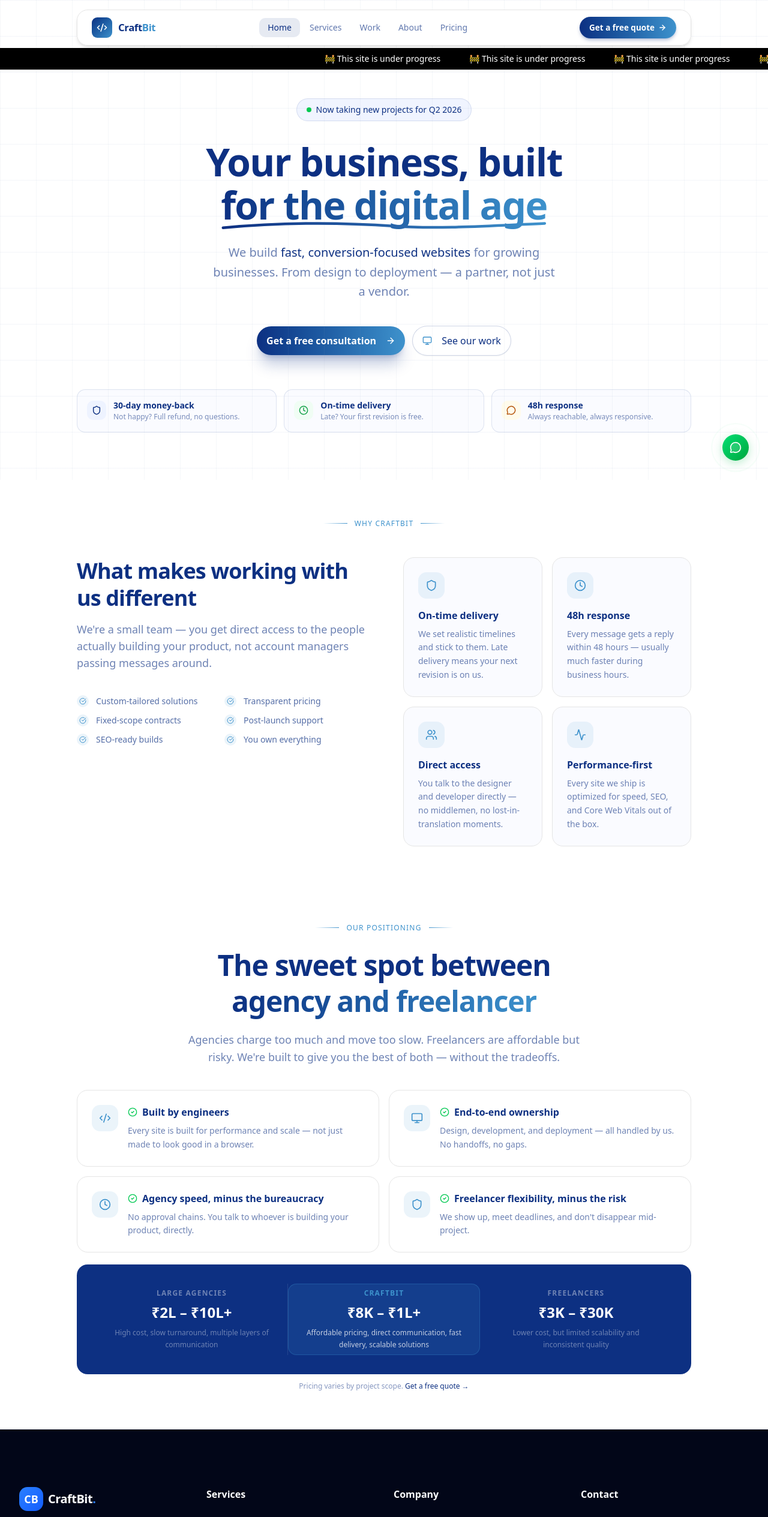
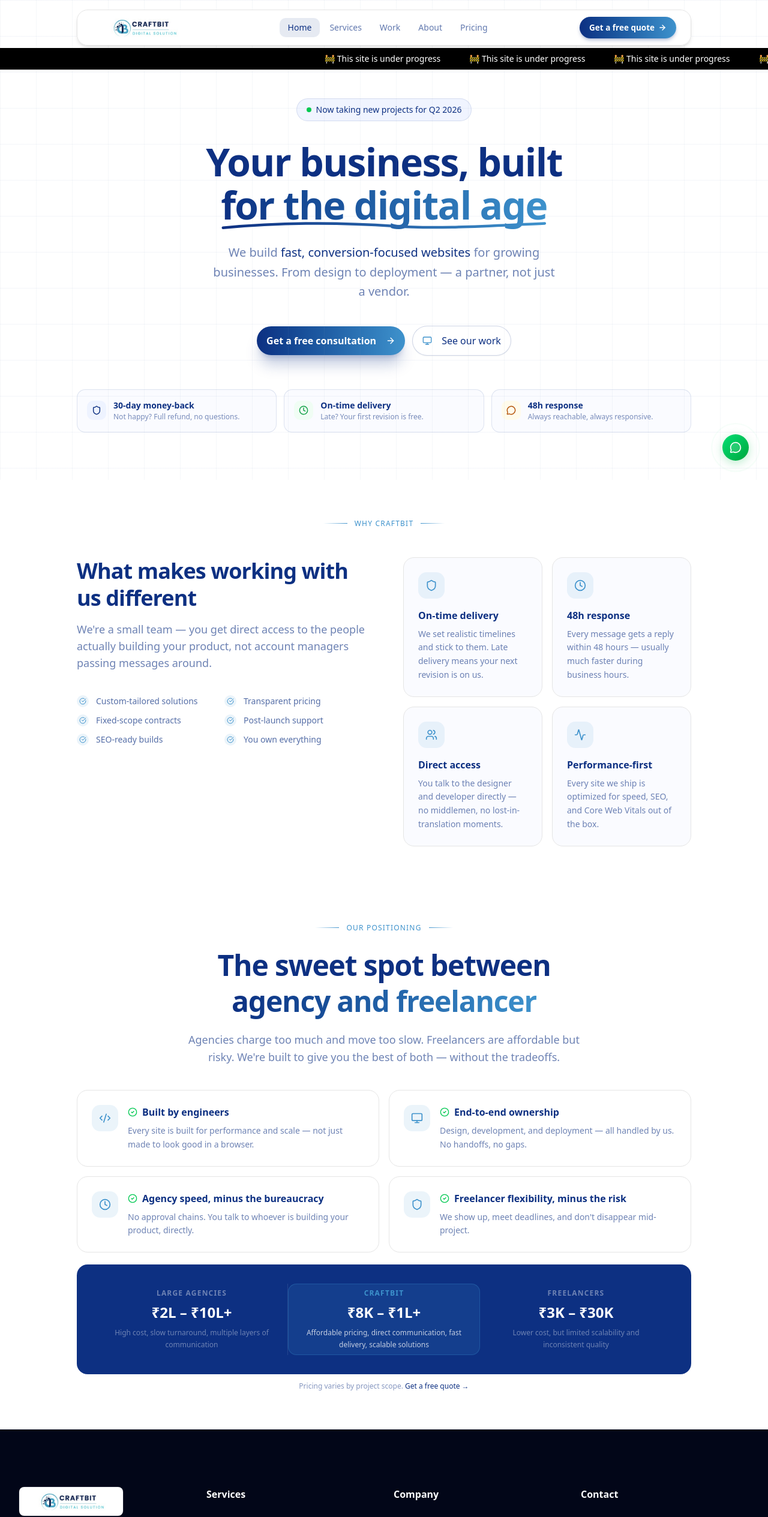
Before and after one commit to Craftbit-Solution/Craftbit, a Next.js app: page / in a window 1280 px wide. Shown: the top 2529 px of the page at 60% size. Built offline with nearby package versions, Linux system fonts and the light colour scheme.

Commit message:
add logo image to navbar and footer

```diff
--- a/components/shared/footer.tsx
+++ b/components/shared/footer.tsx
@@ -20,13 +20,14 @@ export default function Footer() {
       <div className="mx-auto max-w-7xl px-6 lg:px-8">
         <div className="grid grid-cols-1 gap-12 py-16 md:grid-cols-2 lg:grid-cols-4 lg:gap-8 lg:py-24">
           <div className="lg:col-span-1">
-            <div className="mb-6 flex items-center gap-2">
-              <div className="flex h-10 w-10 items-center justify-center rounded-xl bg-linear-to-br from-blue-500 to-blue-600">
-                <span className="text-lg font-bold text-white">CB</span>
+            <div className="mb-6">
+              <div className="inline-flex items-center rounded-lg bg-white/5 ring-1 ring-white/10 backdrop-blur-sm">
+                <img
+                  src="./images/craftbit-logo.png"
+                  alt="CraftBit"
+                  className="h-12 w-auto rounded-md object-contain"
+                />
               </div>
-              <span className="text-xl font-semibold tracking-tight">
-                CraftBit<span className="text-blue-500">.</span>
-              </span>
             </div>
             <p className="mb-6 text-sm leading-relaxed text-slate-400">
               A dedicated team of developers delivering premium web solutions
--- a/components/shared/navbar.tsx
+++ b/components/shared/navbar.tsx
@@ -43,13 +43,19 @@ export default function Navbar() {
           } flex h-[60px] items-center justify-between rounded-2xl border px-6 backdrop-blur-xl`}
       >
         {/* Logo */}
-        <Link href="/" className="flex shrink-0 items-center gap-2.5">
-          <div className="flex h-[34px] w-[34px] shrink-0 items-center justify-center rounded-[9px] bg-linear-to-br from-[#0D3082] to-[#3E92CC]">
-            <Code2 className="h-[18px] w-[18px] text-white" strokeWidth={2.2} />
-          </div>
-          <span className="font-display text-[1.05rem] font-bold tracking-tight text-[#0D3082]">
-            Craft<span className="text-[#3E92CC]">Bit</span>
-          </span>
+        <Link href="/" className="flex shrink-0 items-center">
+          {/* Symbol only on mobile */}
+          <img
+            src="./images/craftbit-symbol.png"
+            alt="CraftBit"
+            className="h-9 w-auto rounded-lg object-contain sm:hidden"
+          />
+          {/* Full logo on sm+ */}
+          <img
+            src="./images/craftbit-logo.png"
+            alt="CraftBit"
+            className="hidden h-10 w-auto rounded-lg object-contain sm:block sm:h-12"
+          />
         </Link>
 
         {/* Desktop Nav */}
```
Also changed, not shown: public/images/craftbit-logo.png (added), public/images/craftbit-symbol.png (added).
